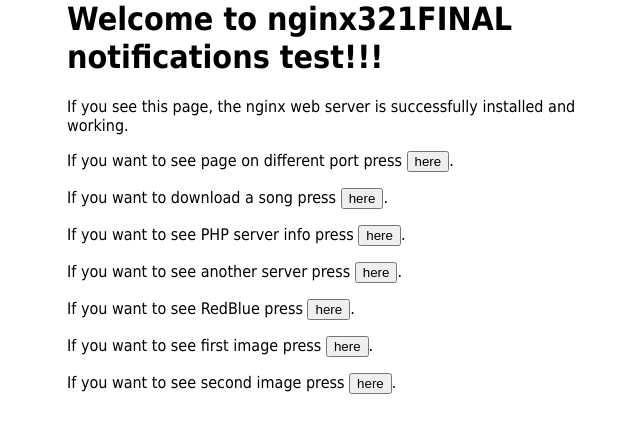
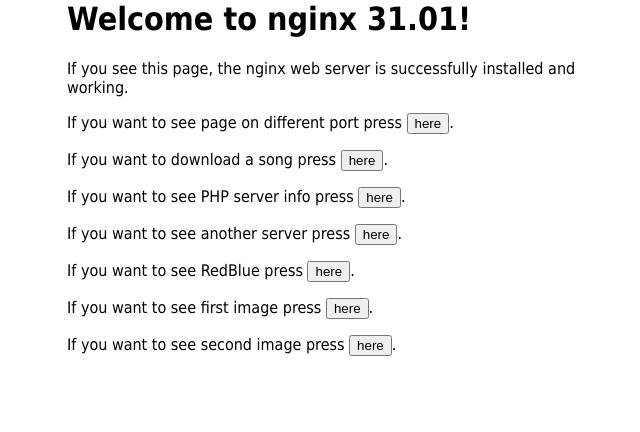
Before and after one commit to mpgrail13/task14, a plain HTML site: page nginx/html/index.html in a window 1280 px wide. Shown: the whole page, without its empty margins (293-933 px from the left). Drawn offline with Linux system fonts and the light colour scheme.

Commit message:
Update index.html

```diff
--- a/nginx/html/index.html
+++ b/nginx/html/index.html
@@ -8,7 +8,7 @@ font-family: Tahoma, Verdana, Arial, sans-serif; }
 </style>
 </head>
 <body>
-<h1>Welcome to nginx321FINAL notifications test!!!</h1>
+<h1>Welcome to nginx 31.01!</h1>
 <p>If you see this page, the nginx web server is successfully installed and
 working.</p>
 
```
